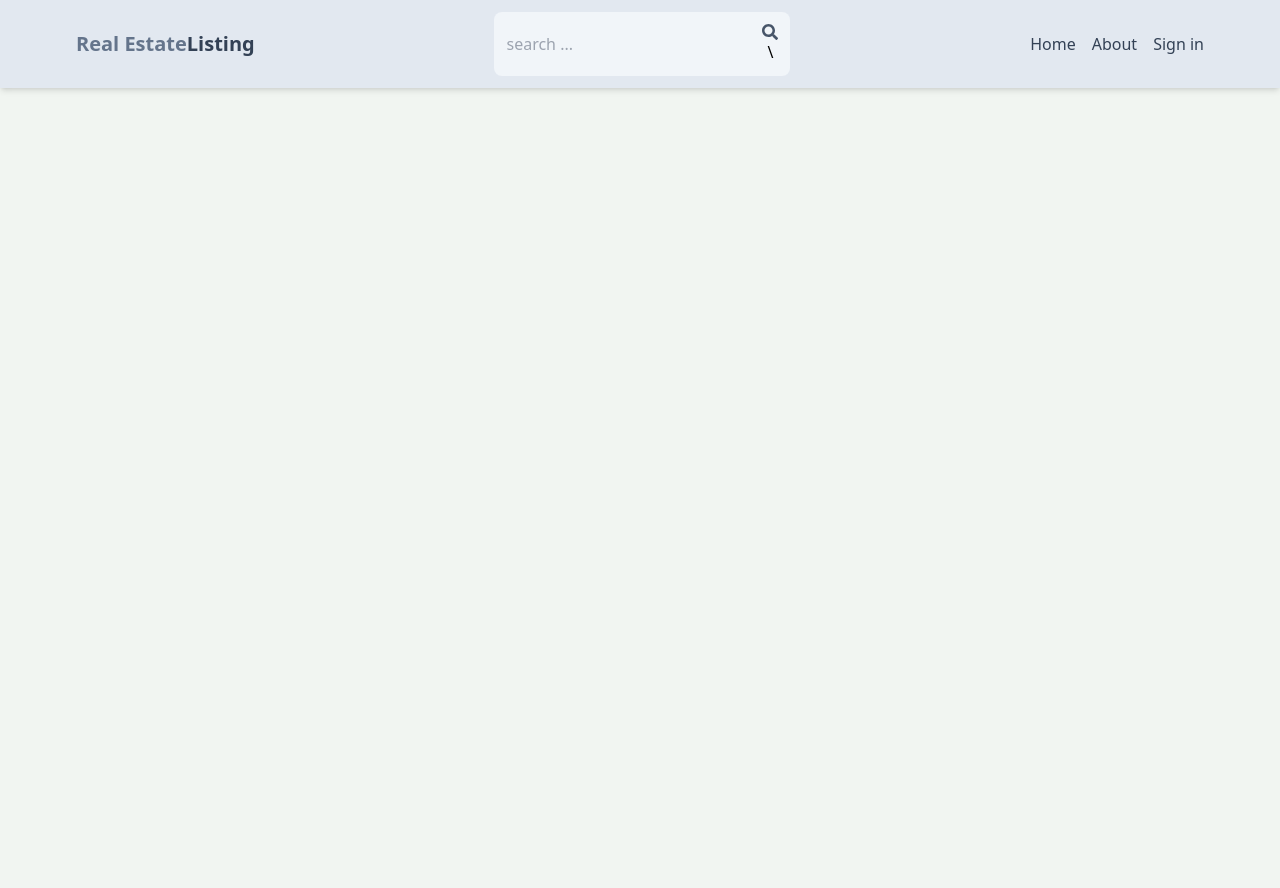
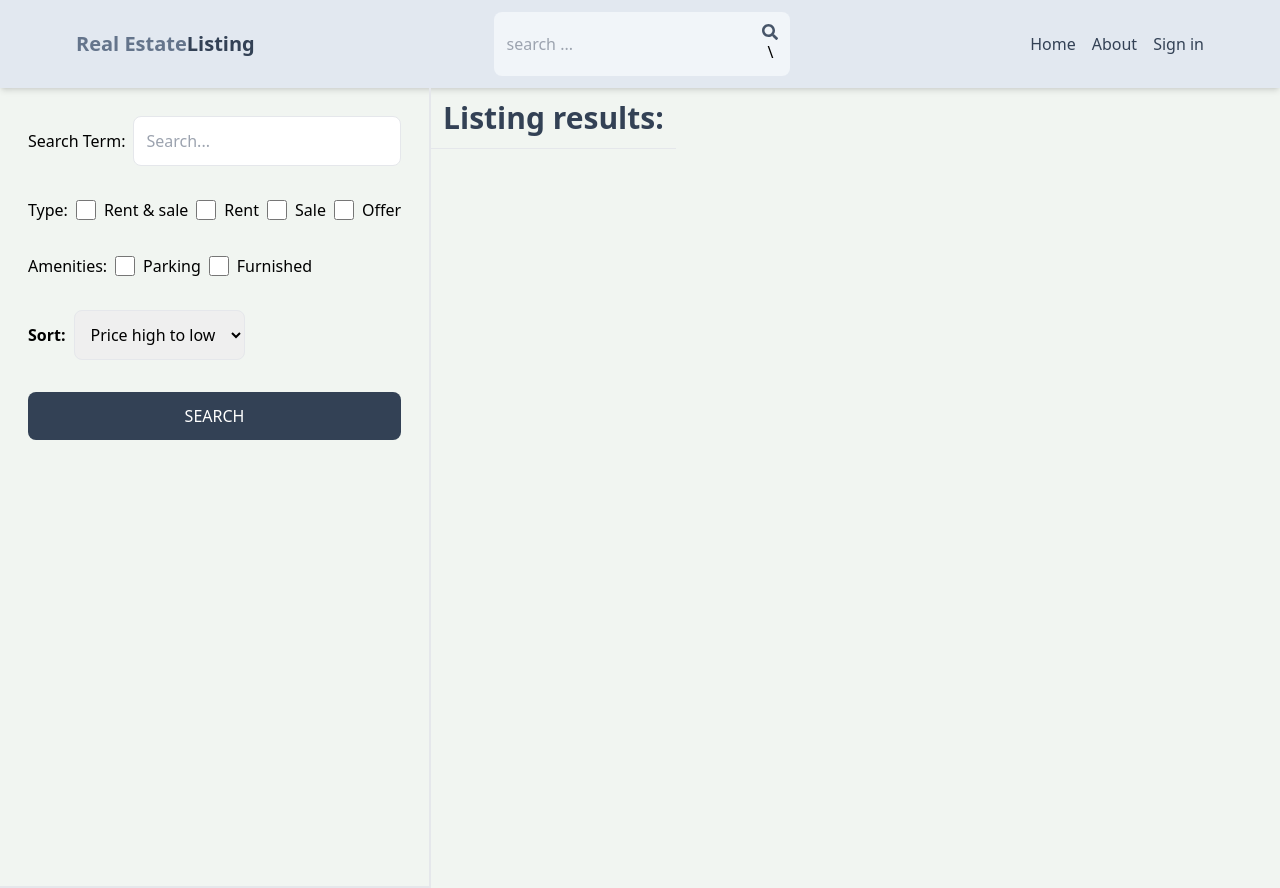
Before and after one commit to Ashe-bin/realestate-listing-app, a React (Vite) app in the folder client/: page /search in a window 1280 px wide. Before the commit the page ends 800 px from the top, so only its background shows below. Built offline with nearby package versions, Linux system fonts and the light colour scheme; no server answers; the HTML template or start-up script is replaced by a standard one.

Commit message:
create search page ui

```diff
--- a/client/src/App.jsx
+++ b/client/src/App.jsx
@@ -9,6 +9,7 @@
 import CreateListing from "./pages/CreateListing";
 import EditListing from "./pages/EditListing";
 import { Listing } from "./pages/Listing";
+import Search from "./pages/Search";
 
 function App() {
   return (
@@ -20,6 +21,7 @@
           <Route path="/sign-in" element={<SignIn />} />
           <Route path="/sign-up" element={<SignUp />} />
           <Route path="/listing/:listingId" element={<Listing />} />
+          <Route path="/search" element={<Search />} />
           <Route element={<PrivateRoute />}>
             <Route path="/profile" element={<Profile />} />
             <Route path="/create-listing" element={<CreateListing />} />
--- /dev/null
+++ b/client/src/pages/Search.jsx
@@ -0,0 +1,68 @@
+const Search = () => {
+  return (
+    <div className="flex flex-col md:flex-row">
+      <div className="p-7 border-b-2 md:border-r-2 md:min-h-screen">
+        <form className="flex flex-col gap-8">
+          <div className="flex items-center gap-2">
+            <label className="whitespace-nowrap">Search Term:</label>
+            <input
+              type="text"
+              id="searchTerm"
+              placeholder="Search..."
+              className="border rounded-lg p-3 w-full"
+            />
+          </div>
+          <div className="flex gap-2 flex-wrap items-center">
+            <label>Type:</label>
+            <div className="flex gap-2">
+              <input type="checkbox" id="all" className="w-5" />
+              <span>Rent & sale</span>
+            </div>{" "}
+            <div className="flex gap-2">
+              <input type="checkbox" id="rent" className="w-5" />
+              <span>Rent </span>
+            </div>{" "}
+            <div className="flex gap-2">
+              <input type="checkbox" id="sale" className="w-5" />
+              <span>Sale</span>
+            </div>{" "}
+            <div className="flex gap-2">
+              <input type="checkbox" id="offer" className="w-5" />
+              <span>Offer</span>
+            </div>
+          </div>
+          <div className="flex gap-2 flex-wrap items-center">
+            <label>Amenities:</label>
+            <div className="flex gap-2">
+              <input type="checkbox" id="parking" className="w-5" />
+              <span>Parking</span>
+            </div>{" "}
+            <div className="flex gap-2">
+              <input type="checkbox" id="furnished" className="w-5" />
+              <span>Furnished </span>
+            </div>{" "}
+          </div>
+          <div className="flex items-center gap-2">
+            <label className="font-semibold">Sort: </label>
+            <select id="sort_order" className="border rounded-lg p-3">
+              <option>Price high to low</option>
+              <option>Price low to high</option>
+              <option>Latest</option>
+              <option>Oldest</option>
+            </select>
+          </div>
+          <button className="bg-slate-700 text-white p-3 rounded-lg uppercase hover:opacity-95">
+            search
+          </button>
+        </form>
+      </div>
+      <div className="">
+        <h1 className="text-3xl font-semibold border-b p-3 text-slate-700">
+          Listing results:
+        </h1>
+      </div>
+    </div>
+  );
+};
+
+export default Search;
```
